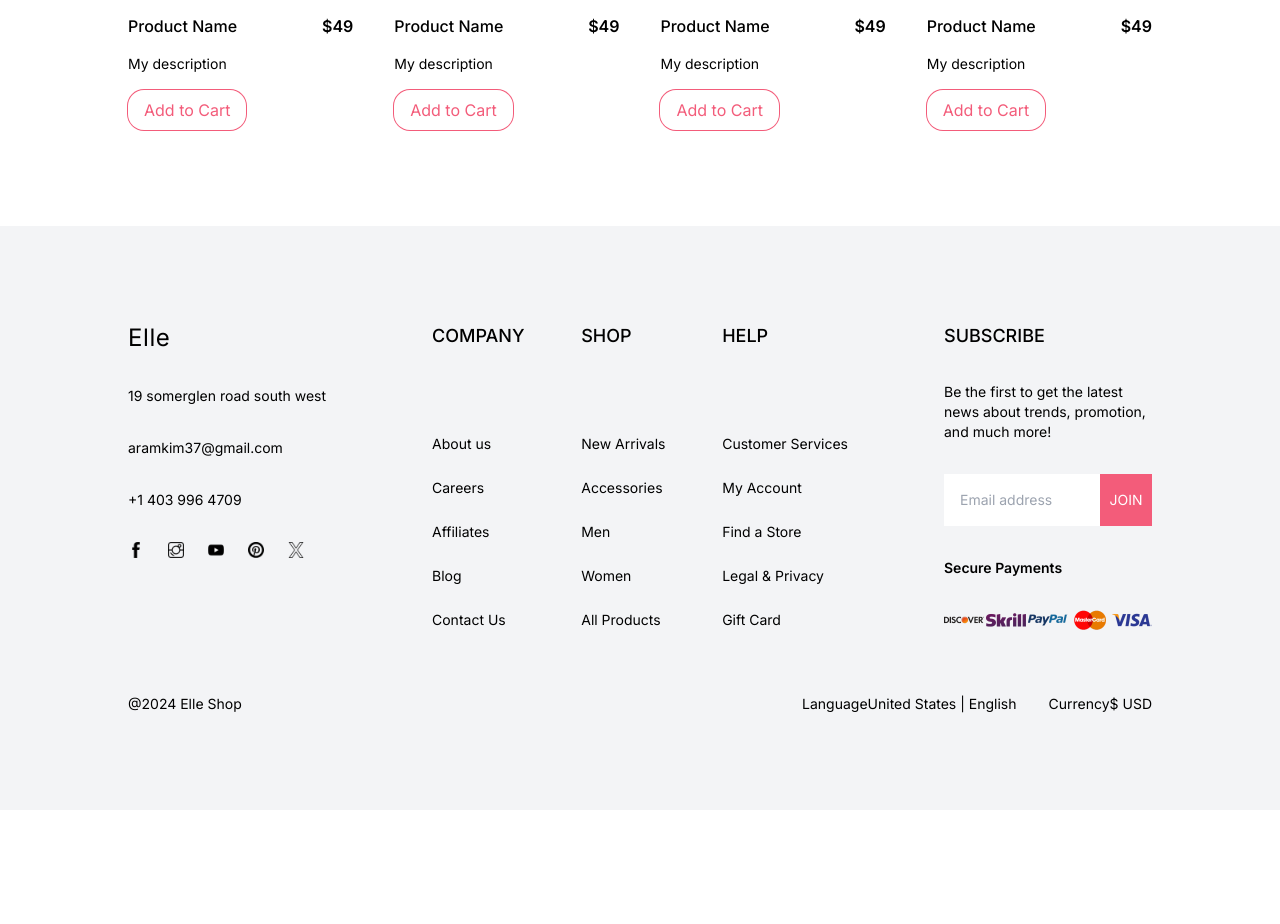
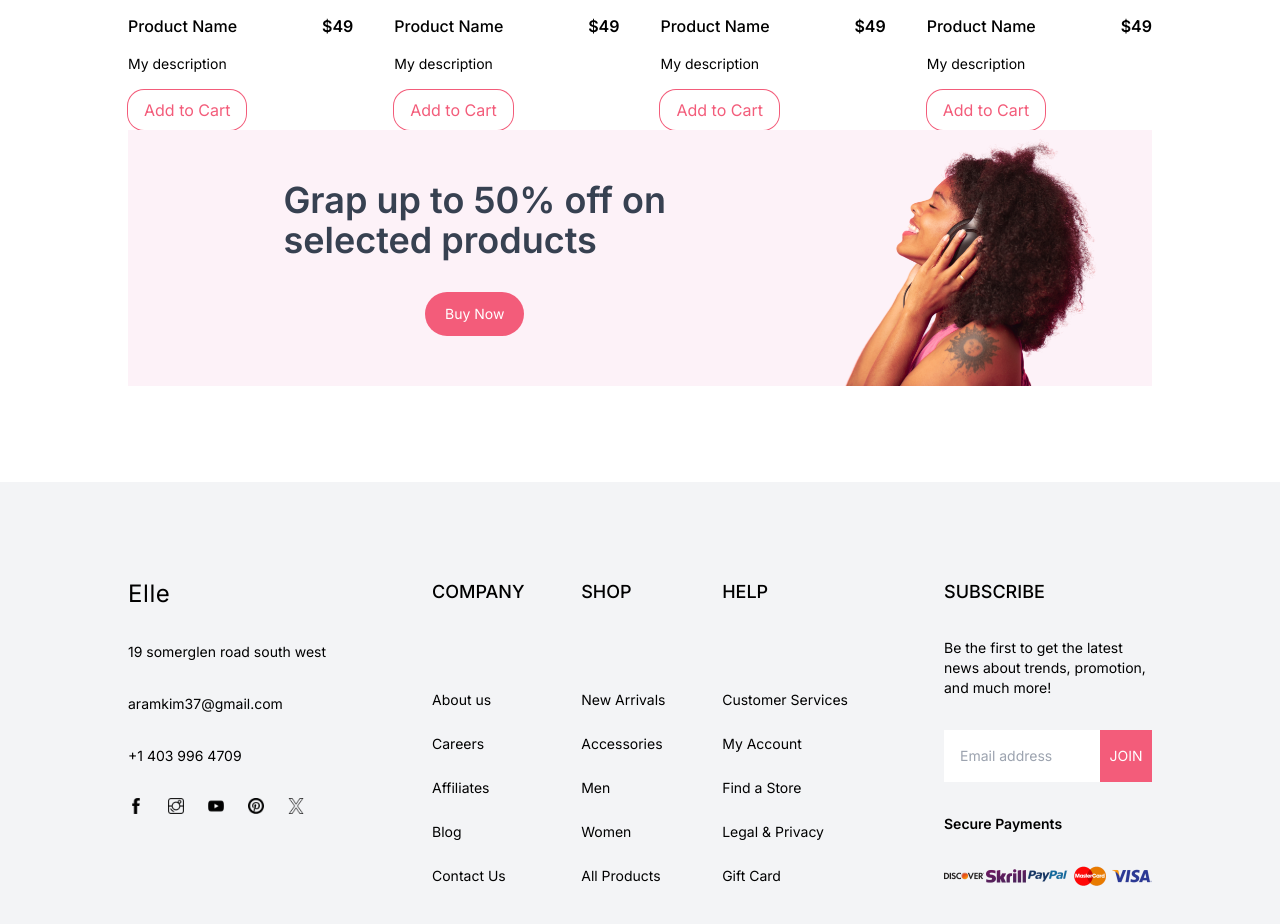
Before and after one commit to AramKim37/ecommerce-next, a Next.js app: page / in a window 1280 px wide. Shown: the part 2542-3466 px from the top of the page. Before the commit the page ends 3352 px from the top, so only its background shows below. Built offline with nearby package versions, Linux system fonts and the light colour scheme.

Commit message:
completed list page

```diff
--- a/src/app/list/page.tsx
+++ b/src/app/list/page.tsx
@@ -1,5 +1,25 @@
+import Image from "next/image";
+
 const ListPage = () => {
-  return <div>ListPage</div>;
+  return (
+    <div className="px-4 md:px-8 lg:px-16 xl:px-32 2xl:px-64 relative">
+      {/* campaign */}
+      <div className="bg-pink-50 px-4 flex justify-between h-64">
+        <div className="w-2/3 flex flex-col items-center justify-center gap-8">
+          <h1 className="text-4xl font-semibold leading-[40px] text-gray-700">
+            Grap up to 50% off on <br />
+            selected products
+          </h1>
+          <button className="rounded-3xl bg-cartColor text-white w-max py-3 px-5 text-sm">
+            Buy Now
+          </button>
+        </div>
+        <div className="relative w-1/3">
+          <Image src="/woman.png" alt="" fill className="object-contain" />
+        </div>
+      </div>
+    </div>
+  );
 };
 
 export default ListPage;
--- a/src/app/page.tsx
+++ b/src/app/page.tsx
@@ -1,6 +1,7 @@
 import CategoryList from "@/components/CategoryList";
 import ProductList from "@/components/ProductList";
 import Slider from "@/components/Slider";
+import ListPage from "./list/page";
 
 const HomePage = () => {
   return (
@@ -20,6 +21,7 @@
         <h1 className="text-2xl">New Product</h1>
         <ProductList />
       </div>
+      <ListPage />
     </div>
   );
 };
```
